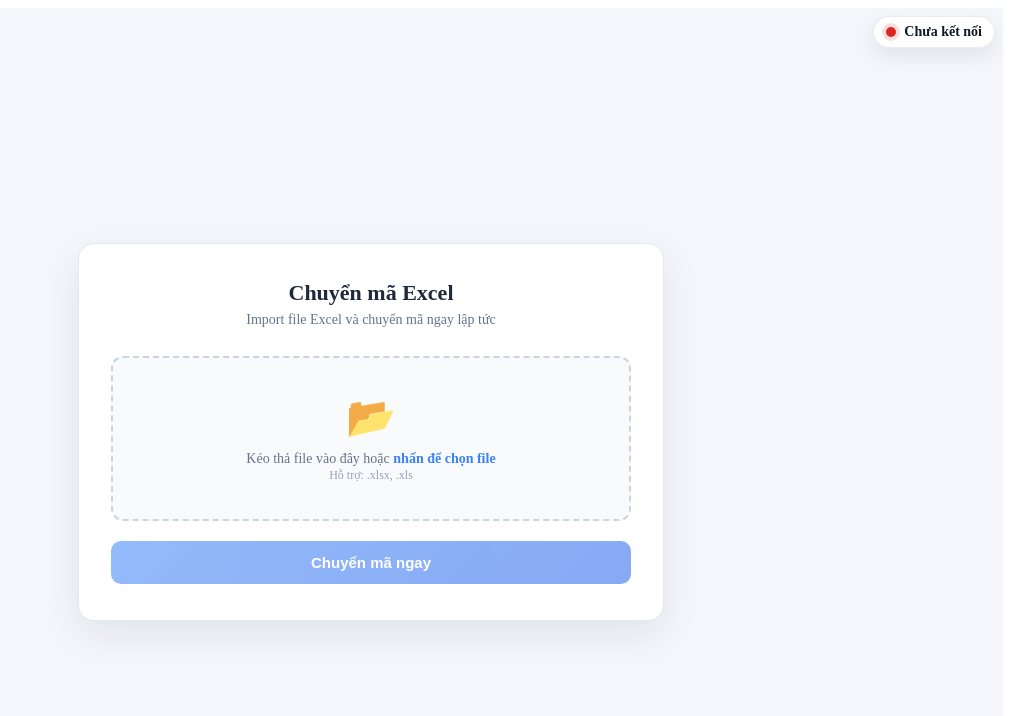
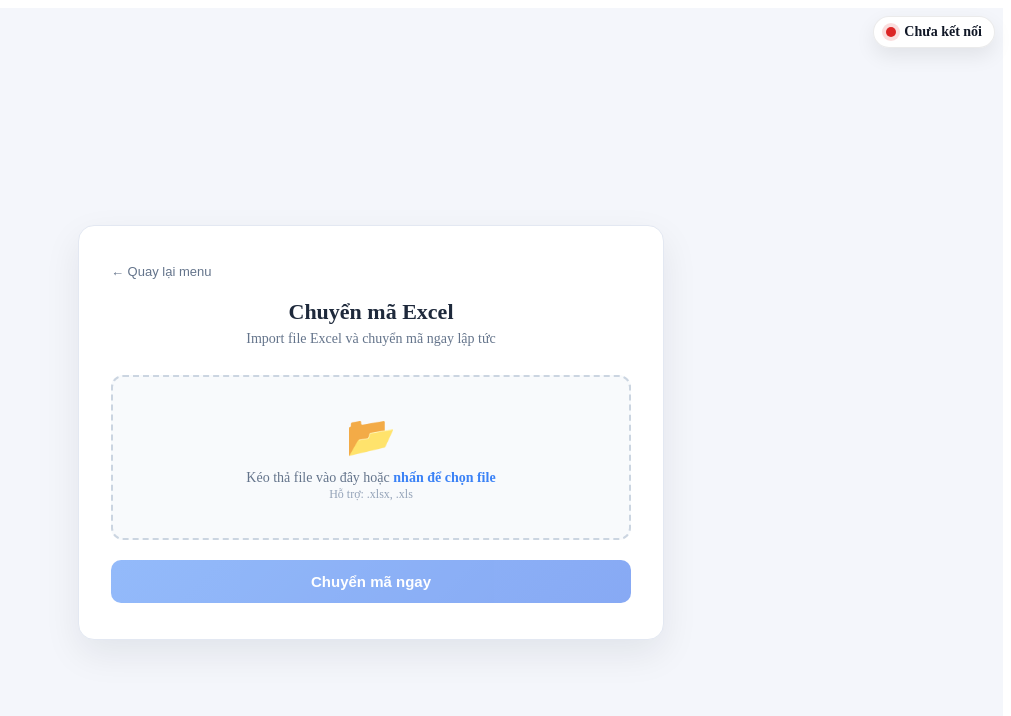
Before and after one commit to DungIT2k2/Acc_tools_fe, a Next.js app: page /transcoding in a window 1280 px wide. Shown: the top 716 px of the page, without its empty margins (269-1280 px from the left). Built offline with nearby package versions, Linux system fonts and the light colour scheme; no server answers.

Commit message:
feat: add back button to transcoding page and style improvements

```diff
--- a/src/app/transcoding/page.tsx
+++ b/src/app/transcoding/page.tsx
@@ -1,6 +1,7 @@
 "use client";
 
 import { useCallback, useRef, useState } from "react";
+import { useRouter } from "next/navigation";
 import styles from "../../styles/transcoding.module.css";
 import callApi from "@/src/lib/axios";
 
@@ -11,6 +12,7 @@
     const [error, setError] = useState<string | null>(null);
     const [success, setSuccess] = useState<string | null>(null);
     const inputRef = useRef<HTMLInputElement>(null);
+    const router = useRouter();
 
     const handleFileChange = useCallback((selected: File | null) => {
         setError(null);
@@ -117,6 +119,9 @@
     return (
         <div className={styles.page}>
             <div className={styles.card}>
+                <button className={styles.backBtn} onClick={() => router.push("/menu")}>
+                    ← Quay lại menu
+                </button>
                 <h1 className={styles.title}>Chuyển mã Excel</h1>
                 <p className={styles.subtitle}>Import file Excel và chuyển mã ngay lập tức</p>
 
--- a/src/styles/transcoding.module.css
+++ b/src/styles/transcoding.module.css
@@ -1,5 +1,6 @@
 .page {
-  min-height: 100vh;
+  height: 100vh;
+  overflow: hidden;
   background: #f4f6fb;
   display: flex;
   align-items: center;
@@ -15,6 +16,25 @@
   border: 1px solid #e3e8f2;
   box-shadow: 0 14px 36px rgba(15, 23, 42, 0.08);
   padding: 36px 32px;
+}
+
+.backBtn {
+  display: inline-flex;
+  align-items: center;
+  gap: 6px;
+  font-size: 13px;
+  font-weight: 500;
+  color: #64748b;
+  background: transparent;
+  border: none;
+  cursor: pointer;
+  padding: 0;
+  margin-bottom: 20px;
+  transition: color 0.15s;
+}
+
+.backBtn:hover {
+  color: #3b82f6;
 }
 
 .title {
```
